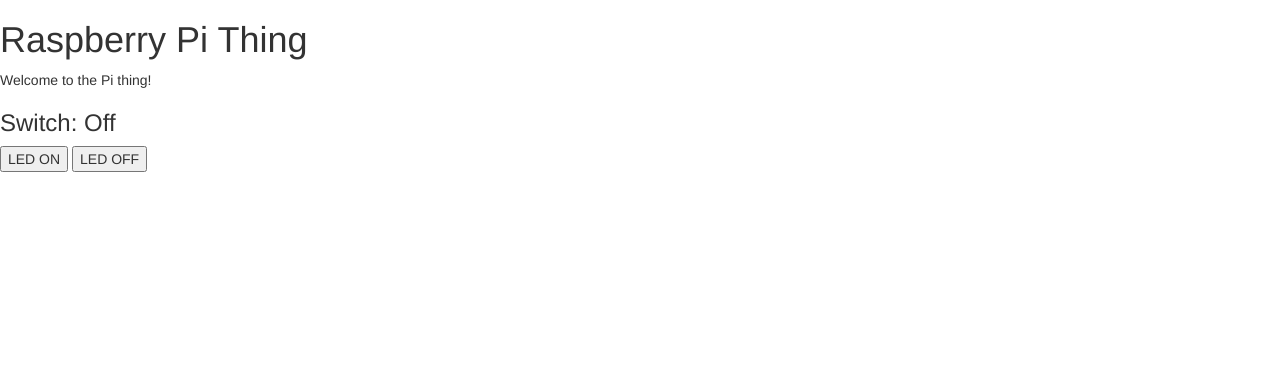
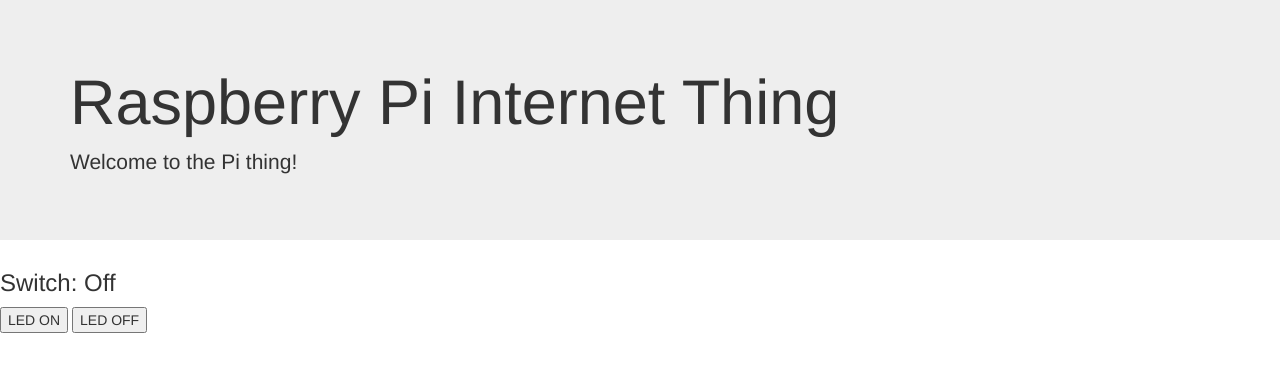
Before and after one commit to beepscore/pi-thing, a Flask app: template webapp/templates/index.html in a window 1280 px wide. Shown: the top 372 px of the page. Run offline with Flask 2, Linux system fonts and the light colour scheme; the template is opened without the code that fills it, so the values that code supplies are empty; some libraries are stand-ins or nearby versions.

Commit message:
Use bootstrap jumbotron class for css style

```diff
--- a/webapp/templates/index.html
+++ b/webapp/templates/index.html
@@ -17,8 +17,13 @@
         <![endif]-->
 
         <!-- Add your site or application content here -->
-        <h1>Raspberry Pi Thing</h1>
-        <p>Welcome to the Pi thing!</p>
+        <div class="jumbotron">
+            <div class="container">
+                <h1>Raspberry Pi Internet Thing</h1>
+                <p>Welcome to the Pi thing!</p>
+            </div>
+        </div>
+
         <h3>Switch: {{ 'On' if switch else 'Off' }}</h3>
         <p>
         <button type='button' id='led_on'>LED ON</button>
```
